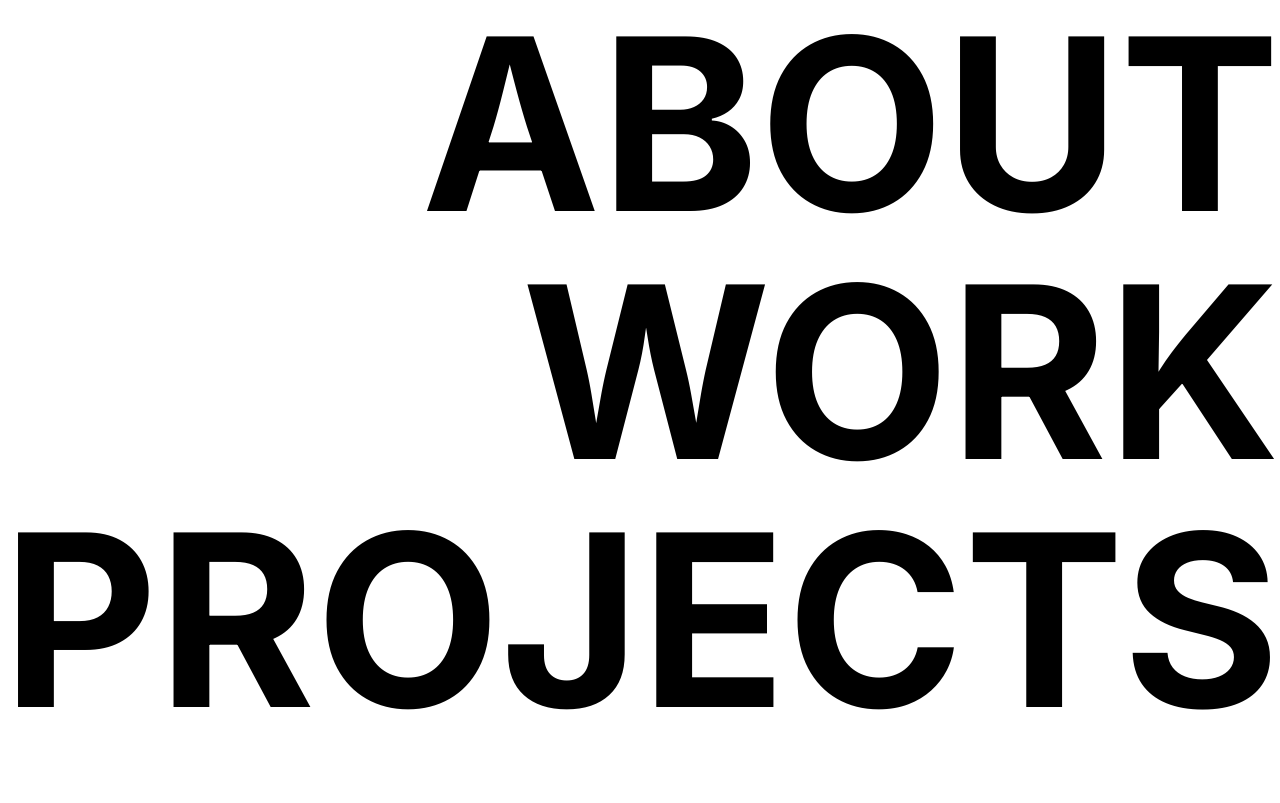
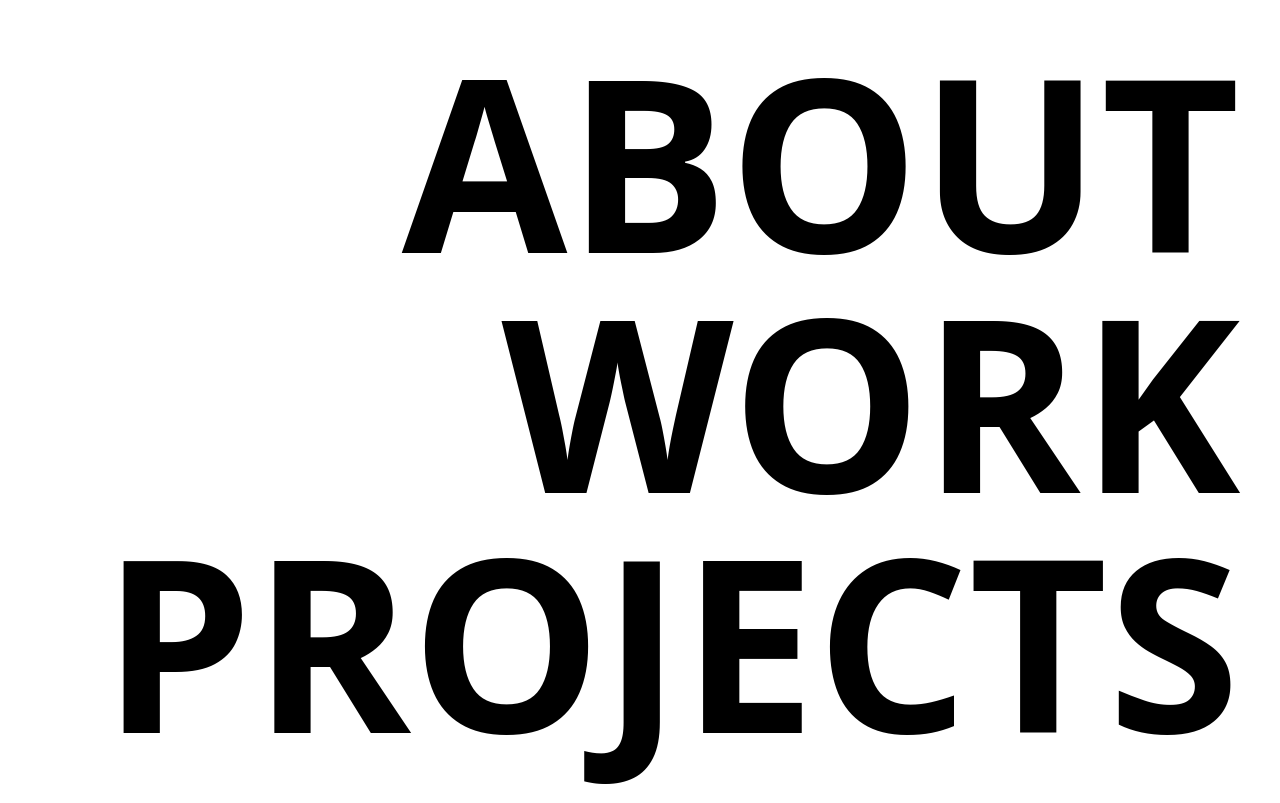
Before and after one commit to sestuna117/portfolio-next, a Next.js app: page / in a window 1280 px wide. Built offline with nearby package versions, Linux system fonts and the light colour scheme.

Commit message:
Add hover animation on homepage links

```diff
--- a/src/app/_components/HomeLink.tsx
+++ b/src/app/_components/HomeLink.tsx
@@ -8,7 +8,8 @@ export const HomeLink = (props: HomeLinkProps) => {
 
     return (
         <Link className={
-            "text-right w-fit font-bold uppercase text-xxl"}
-              href={href}>{label}</Link>
+            "flex align-middle align-text text-right w-fit font-bold uppercase text-xxl hover:hollow-text transition hover:scale-110 hover:-translate-x-32 duration-300"}
+              href={href}>{label}
+        </Link>
     )
 }
--- a/src/app/layout.tsx
+++ b/src/app/layout.tsx
@@ -1,8 +1,5 @@
 import type { Metadata } from "next";
-import { Inter } from "next/font/google";
 import "./globals.css";
-
-const inter = Inter({ subsets: ["latin"] });
 
 export const metadata: Metadata = {
   title: "Create Next App",
@@ -16,7 +13,7 @@ export default function RootLayout({
 }>) {
   return (
     <html lang="en">
-      <body className={inter.className}>{children}</body>
+      <body className={"font-sans"}>{children}</body>
     </html>
   );
 }
--- a/src/app/page.tsx
+++ b/src/app/page.tsx
@@ -3,7 +3,7 @@ import {HomeLink} from "@/app/_components/HomeLink";
 
 export default function Home() {
   return (
-      <main className={"w-screen"}>
+      <main className={"w-screen h-screen p-10"}>
           <div className={"flex flex-col items-end"}>
               <HomeLink href={"/about"} label={"About"} />
               <HomeLink href={"/work"} label={"Work"} />
--- a/tailwind.config.ts
+++ b/tailwind.config.ts
@@ -1,4 +1,5 @@
-import type { Config } from "tailwindcss";
+import  { Config } from "tailwindcss";
+import plugin from 'tailwindcss/plugin';
 
 const config: Config = {
   content: [
@@ -8,9 +9,12 @@ const config: Config = {
   ],
   theme: {
     fontSize: {
-      'xxl': ['15rem', '15.5rem']
+      'xxl': ['15rem', '15rem']
     },
     extend: {
+      transitionDuration: {
+        '400': '400ms',
+      },
       backgroundImage: {
         "gradient-radial": "radial-gradient(var(--tw-gradient-stops))",
         "gradient-conic":
@@ -18,6 +22,21 @@ const config: Config = {
       },
     },
   },
-  plugins: [],
+  plugins: [
+    plugin(function({ addUtilities, matchUtilities, addComponents, e, config }) {
+      matchUtilities({
+        'text-stroke': (value) => ({
+          '-webkit-text-stroke-width': `${value}px`,
+        }),
+      })
+      addUtilities({
+        '.hollow-text': {
+          'color': 'transparent',
+          'text-stroke': '2px black',
+          '-webkit-text-stroke': '2px black'
+        }
+      })
+    }),
+  ],
 };
 export default config;
```
Also changed, not shown: 1 other file (tests, documents, lock files or other folders).
